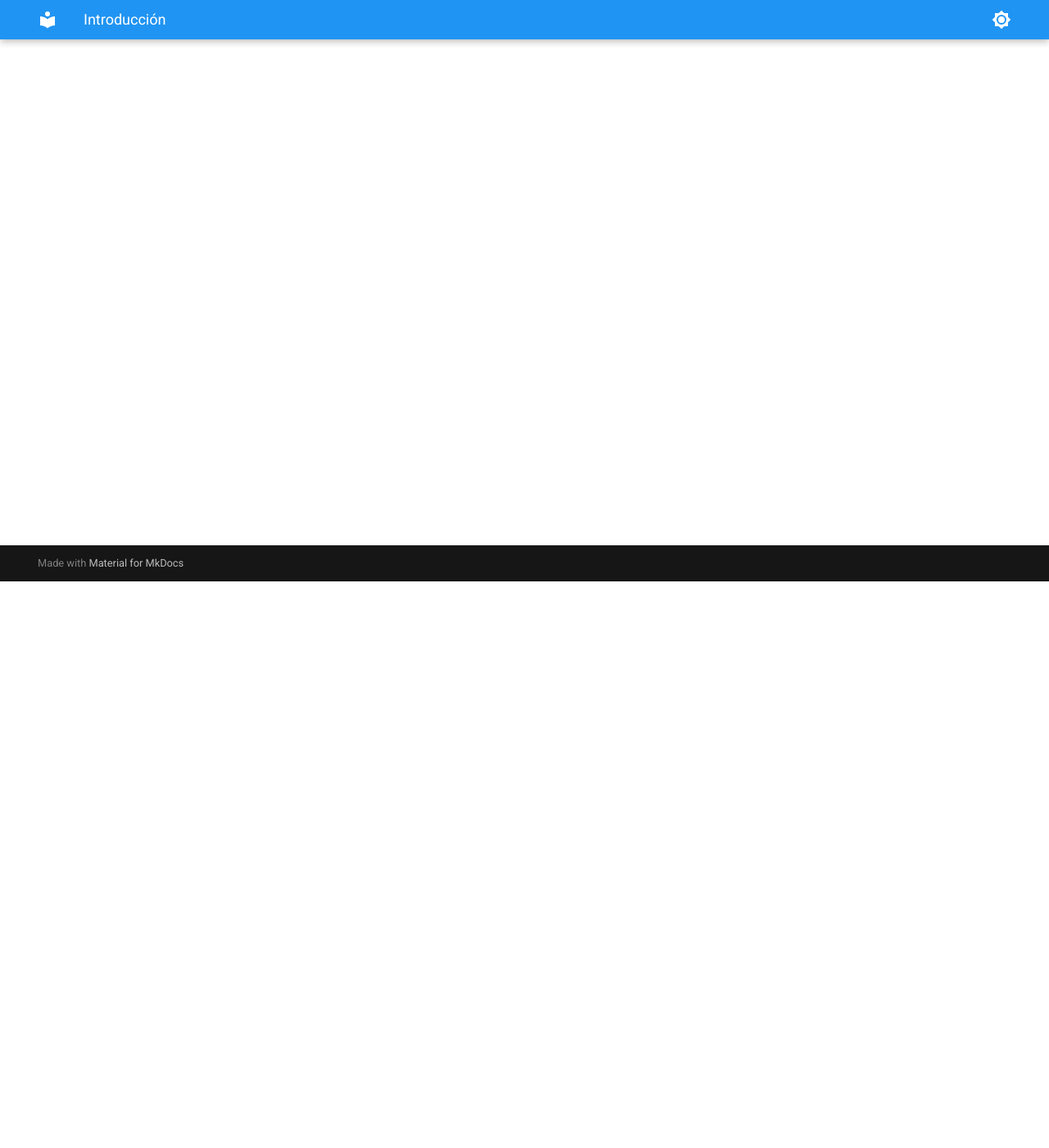
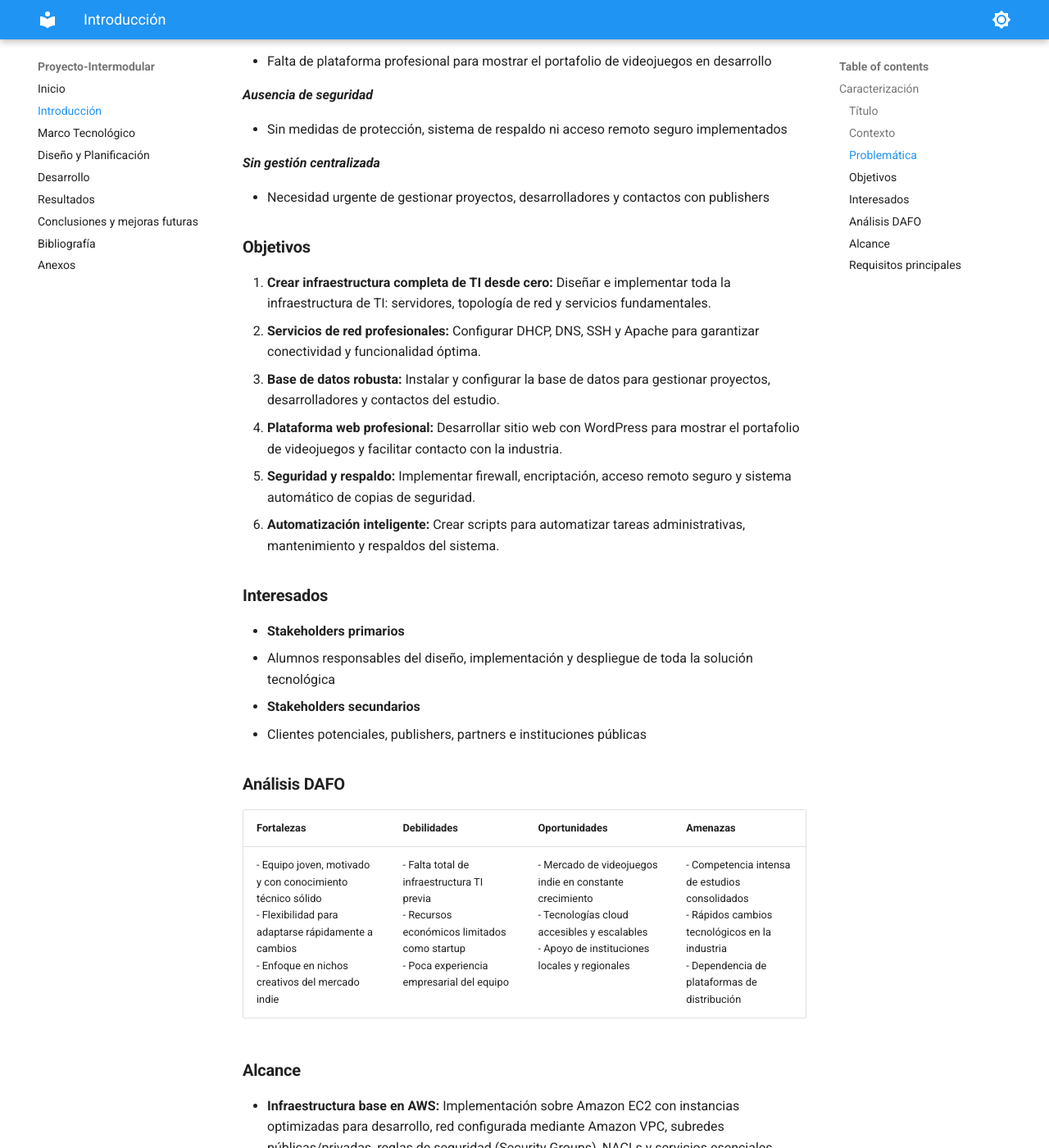
Before and after one commit to AlejandroMarinyo/Proyecto-Intermodular, an MkDocs documentation site: the page built from docs/Introduccion.md, in a window 1280 px wide and 1400 px high, scrolled down 691 px. Shown: the whole window at 82% size. Built offline with MkDocs 1.6.1 and Material for MkDocs 9.7.7, drawn with Linux system fonts in a browser that asks for light colours; some of the changed text lies outside the part shown.

Commit message:
Actualizar portada: imagen mÃ¡s grande y centrada, corregir sinopsis

```diff
--- a/docs/Introduccion.md
+++ b/docs/Introduccion.md
@@ -1,3 +1,76 @@
 # Introducción
 
-## Caracterización
+## **_Caracterización_**
+
+### **Título**
+Infraestructura completa de TI y plataforma web para CreviPlay
+
+### **Contexto**
+CreviPlay es un nuevo estudio de desarrollo de videojuegos independiente que se está estableciendo en Crevillent, Alicante. Formado por un pequeño equipo de desarrolladores locales con talento y pasión, el estudio se centra en crear videojuegos casuales e indie para múltiples plataformas.
+
+Nuestro objetivo es destacar en la industria de videojuegos independientes con proyectos creativos y de calidad que lleguen a jugadores de todo el mundo.
+
+### **Problemática**
+**_Infraestructura inexistente_**
+
+- No existe ningún servidor, base de datos ni servicios de red configurados para operar
+
+**_Sin presencia Web_**
+
+- Falta de plataforma profesional para mostrar el portafolio de videojuegos en desarrollo
+
+**_Ausencia de seguridad_**
+
+- Sin medidas de protección, sistema de respaldo ni acceso remoto seguro implementados
+
+**_Sin gestión centralizada_**
+
+- Necesidad urgente de gestionar proyectos, desarrolladores y contactos con publishers
+
+### **Objetivos**
+1. **Crear infraestructura completa de TI desde cero:** Diseñar e implementar toda la infraestructura de TI: servidores, topología de red y servicios fundamentales.
+2. **Servicios de red profesionales:** Configurar DHCP, DNS, SSH y Apache para garantizar conectividad y funcionalidad óptima.
+3. **Base de datos robusta:** Instalar y configurar la base de datos para gestionar proyectos, desarrolladores y contactos del estudio.
+4. **Plataforma web profesional:** Desarrollar sitio web con WordPress para mostrar el portafolio de videojuegos y facilitar contacto con la industria.
+5. **Seguridad y respaldo:** Implementar firewall, encriptación, acceso remoto seguro y sistema automático de copias de seguridad.
+6. **Automatización inteligente:** Crear scripts para automatizar tareas administrativas, mantenimiento y respaldos del sistema.
+
+### **Interesados**
+- **Stakeholders primarios**
+  - Alumnos responsables del diseño, implementación y despliegue de toda la solución tecnológica
+- **Stakeholders secundarios**
+  - Clientes potenciales, publishers, partners e instituciones públicas
+
+### **Análisis DAFO**
+
+| Fortalezas | Debilidades | Oportunidades | Amenazas |
+|---|---|---|---|
+| - Equipo joven, motivado y con conocimiento técnico sólido<br>- Flexibilidad para adaptarse rápidamente a cambios<br>- Enfoque en nichos creativos del mercado indie | - Falta total de infraestructura TI previa<br>- Recursos económicos limitados como startup<br>- Poca experiencia empresarial del equipo | - Mercado de videojuegos indie en constante crecimiento<br>- Tecnologías cloud accesibles y escalables<br>- Apoyo de instituciones locales y regionales | - Competencia intensa de estudios consolidados<br>- Rápidos cambios tecnológicos en la industria<br>- Dependencia de plataformas de distribución |
+
+### **Alcance**
+- **Infraestructura base en AWS:** Implementación sobre Amazon EC2 con instancias optimizadas para desarrollo, red configurada mediante Amazon VPC, subredes públicas/privadas, reglas de seguridad (Security Groups), NACLs y servicios esenciales como DHCP, DNS interno, SSH y control de tráfico mediante AWS Firewall Manager.
+- **Sistema de base de datos gestionado:** Uso de Amazon RDS (MySQL o PostgreSQL) con despliegue multi-AZ, backups automáticos, cifrado en reposo (KMS) y gestión de accesos mediante IAM y roles con privilegios mínimos.
+- **Aplicación web profesional:** Servidor Apache o Nginx desplegado en EC2, integrando un WordPress personalizado para el portafolio de videojuegos. Almacenamiento de contenido multimedia en Amazon S3 y distribución global mediante Amazon CloudFront.
+- **Seguridad y mantenimiento avanzado:** Certificados SSL/TLS gestionados con AWS Certificate Manager, copias de seguridad automatizadas en S3 y Glacier, scripts de automatización en AWS Lambda, y monitorización centralizada del sistema con Amazon CloudWatch.
+
+### **Requisitos principales**
+**Funcionales:**
+- Plataforma web con portafolio
+- Panel de administración
+- Gestión de Proyectos
+
+**No funcionales:**
+- Tiempo de carga < 2 segundos
+- Backup diario
+- Seguridad (HTTPS, encriptación)
+
+**Del negocio:**
+- Crear presencia web profesional
+- Mostrar los videojuegos
+
+---
+
+**Metadatos / Fechas (origen del documento):**
+
+- Last update: December 3, 2025
+- Created: December 3, 2025
```
Also changed, not shown: docs/index.md (+5 -1 lines), docs/Portada.png (added).
